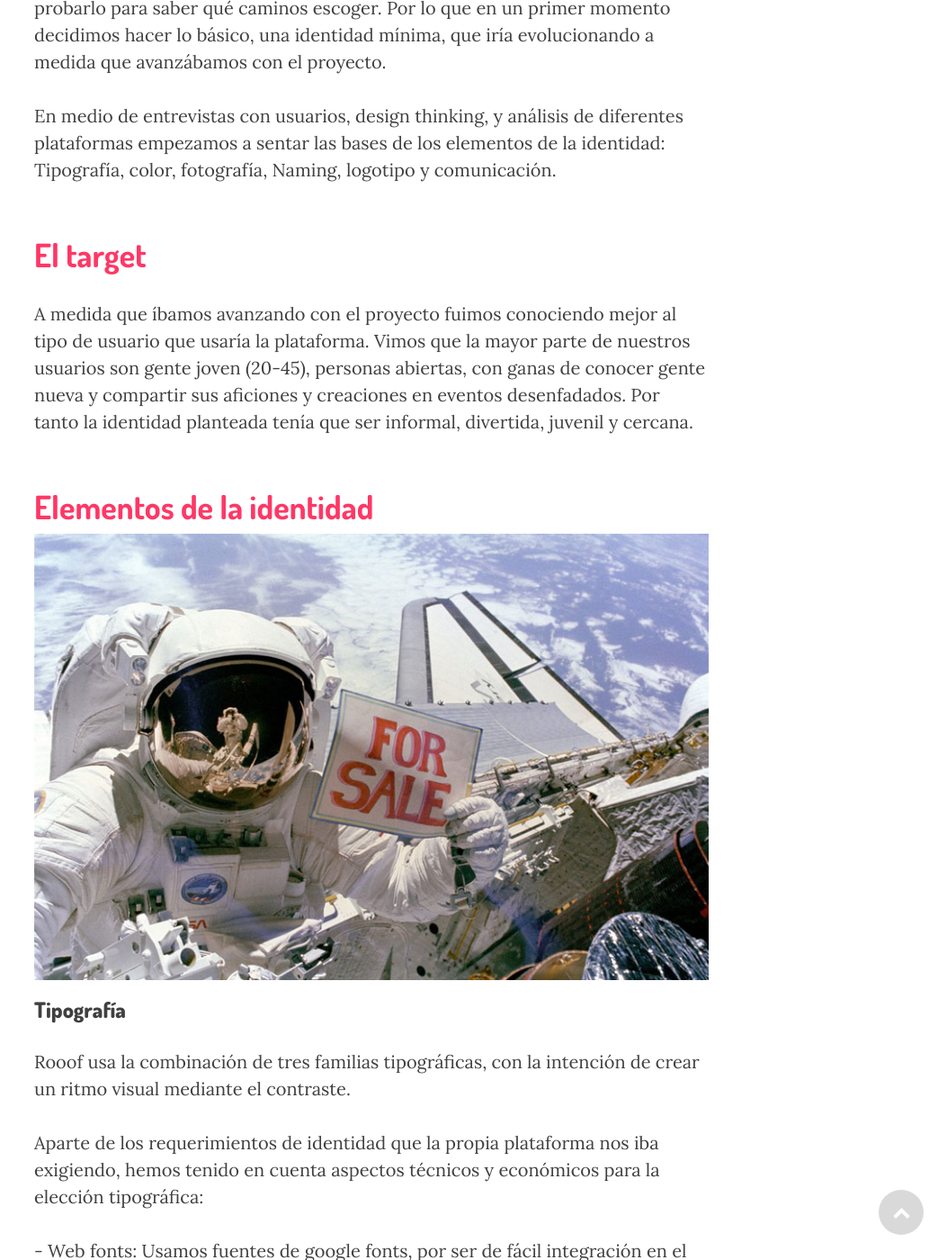
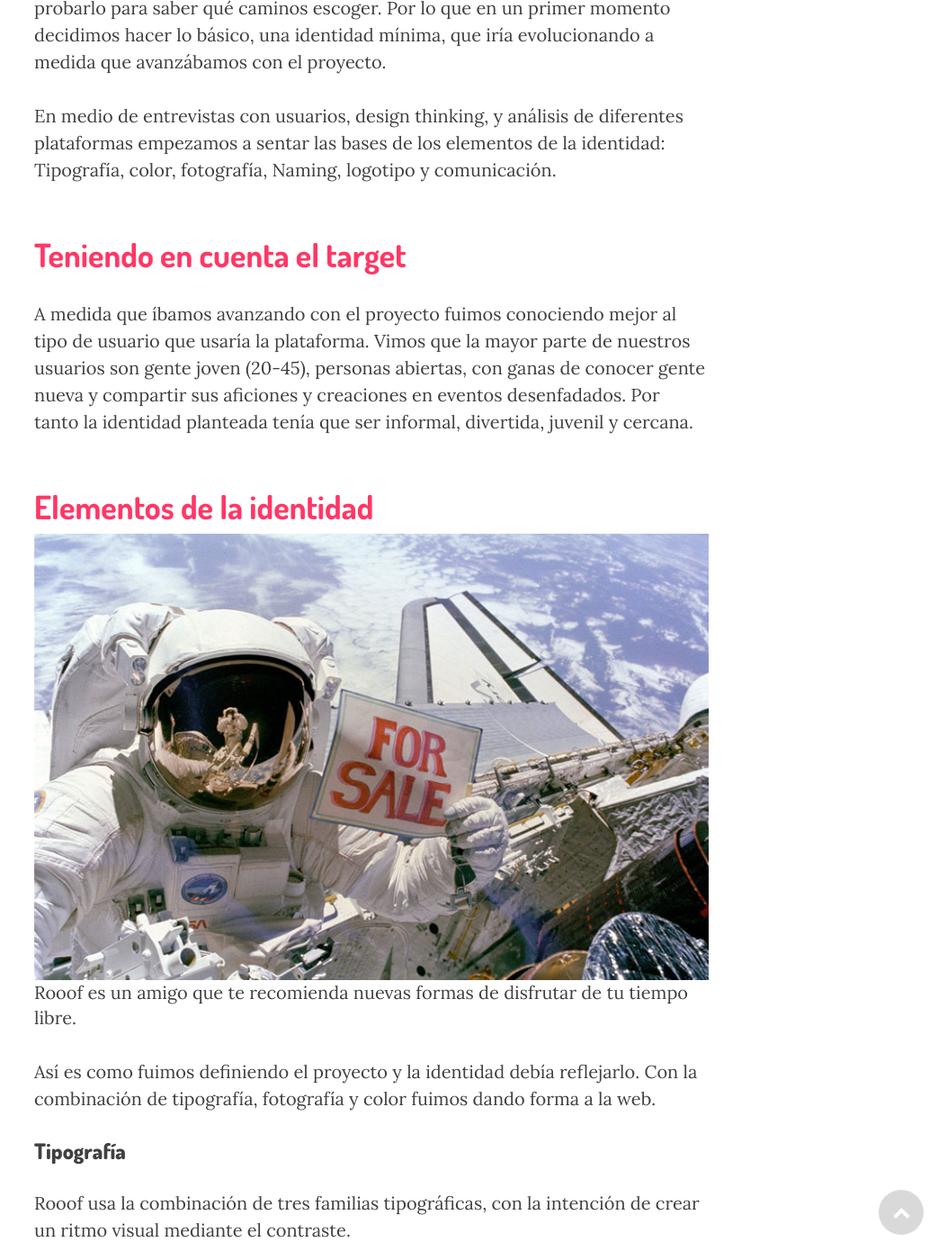
Before and after one commit to Rooof-Project/memoria, a Jekyll site: the page built from _posts/2015-04-12-Diseno.markdown, in a window 1280 px wide and 1400 px high, scrolled down 852 px. Shown: the whole window at 90% size, without its empty margins (227-1280 px from the left). Built offline with Jekyll 4.4.1, drawn with Linux system fonts in a browser that asks for light colours; nearby versions of some CDN libraries; some of the changed text lies outside the part shown.

Commit message:
Updated 2015-04-12-Diseno.markdown

```diff
--- a/_posts/2015-04-12-Diseno.markdown
+++ b/_posts/2015-04-12-Diseno.markdown
@@ -12,21 +12,26 @@
 
 
 
-<h2 class="section-heading">Proceso de creación</h2>
+<h2 class="section-heading">El proceso de creación</h2>
 
 <p>La identidad de la plataforma también la hemos planteado de manera incremental.
 Al trabajar por releases, y tener un tiempo limitado para abarcar todos los aspectos del proyecto (investigación con usuarios, modelo de negocio, arquitectura, soluciones tecnológicas...) nos dimos cuenta que no podíamos invertir desde el principio todo el tiempo que requiere crear una identidad sólida ya que lo primero era crear la plataforma, hacer un prototipo funcional y probarlo para saber qué caminos escoger. Por lo que en un primer momento decidimos hacer lo básico, una identidad mínima, que iría evolucionando a medida que avanzábamos con el proyecto.
 
 <p>En medio de entrevistas con usuarios, design thinking, y análisis de diferentes plataformas empezamos a sentar las bases de los elementos de la identidad: Tipografía, color, fotografía, Naming, logotipo y comunicación. </p>
 
-<h2 class="section-heading">El target</h2>
+<h2 class="section-heading">Teniendo en cuenta el target</h2>
 
 <p>A medida que íbamos avanzando con el proyecto fuimos conociendo mejor al tipo de usuario que usaría la plataforma. Vimos que la mayor parte de nuestros usuarios son gente joven (20-45), personas abiertas, con ganas de conocer gente nueva y compartir sus aficiones y creaciones en eventos desenfadados. Por tanto la identidad planteada tenía que ser informal, divertida, juvenil y cercana.
 
 <h2 class="section-heading">Elementos de la identidad</h2>
+
 <a href="#">
     <img src="{{ site.baseurl }}/img/post-sample-image.jpg" alt="Post Sample Image">
 </a>
+
+<quote> Rooof es un amigo que te recomienda nuevas formas de disfrutar de tu tiempo libre.</quote>
+<p>Así es como fuimos definiendo el proyecto y la identidad debía reflejarlo.
+Con la combinación de tipografía, fotografía y color fuimos dando forma a la web.</p>
 <h3>Tipografía</h3>
 
 <p>Rooof usa la combinación de tres familias tipográficas, con la intención de crear un ritmo visual mediante el contraste.</p>
@@ -87,6 +92,9 @@
 
 <p>Puedes ver la guía <a href="http://rooof-project.github.io/style-guide">aquí</a>.</p>
 
+<h2 class="section-heading">Layout Responsive!</h2>
+<p>Para la construcción de las distintas páginas planteamos el uso de un grid a 12 columnas, por ser un grid muy versátil en cuanto al ancho de los módulos. De esta manera podemos variar y jugar con diferentes espacios.</p>
+
 
 
 
```
